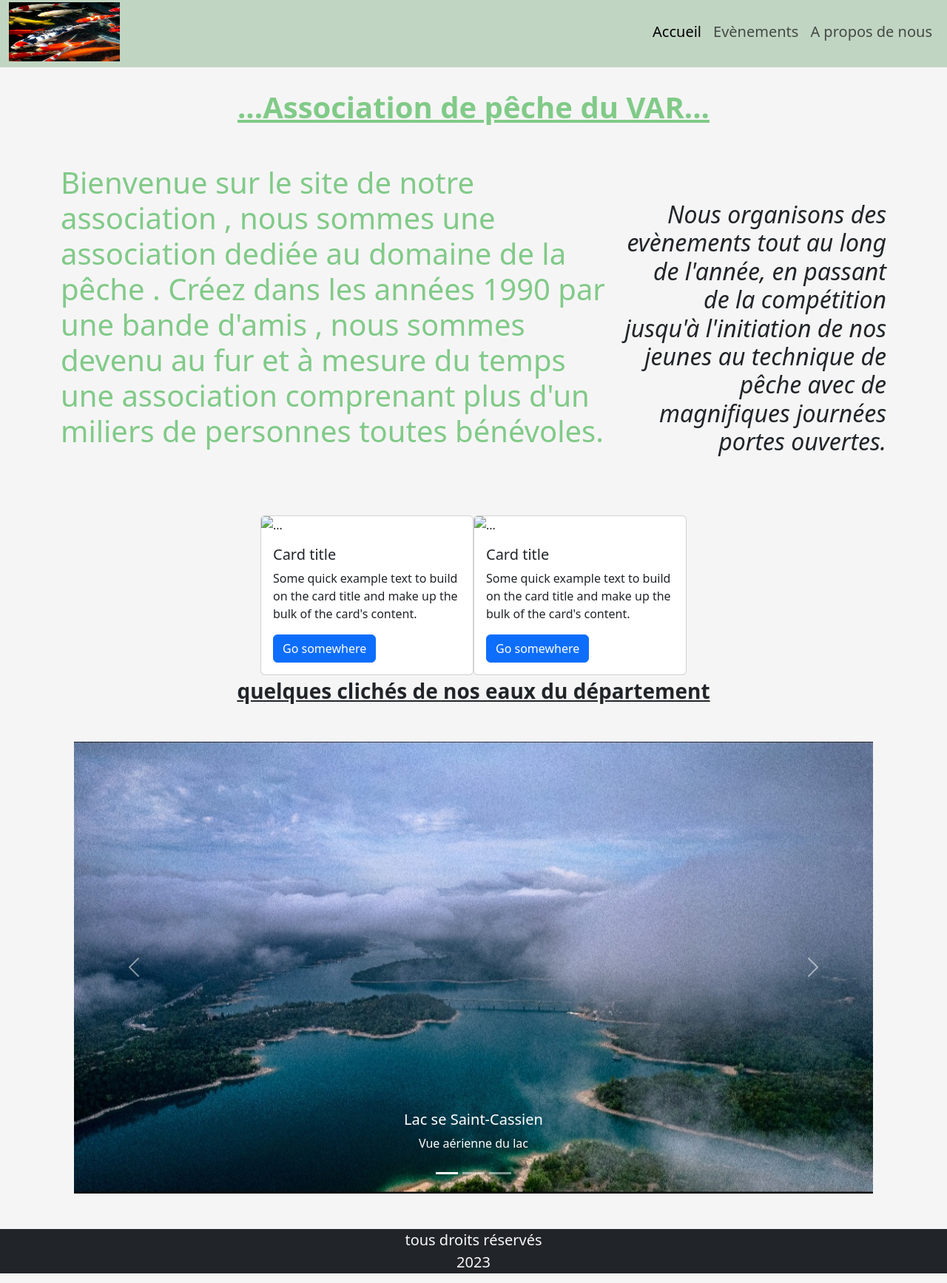
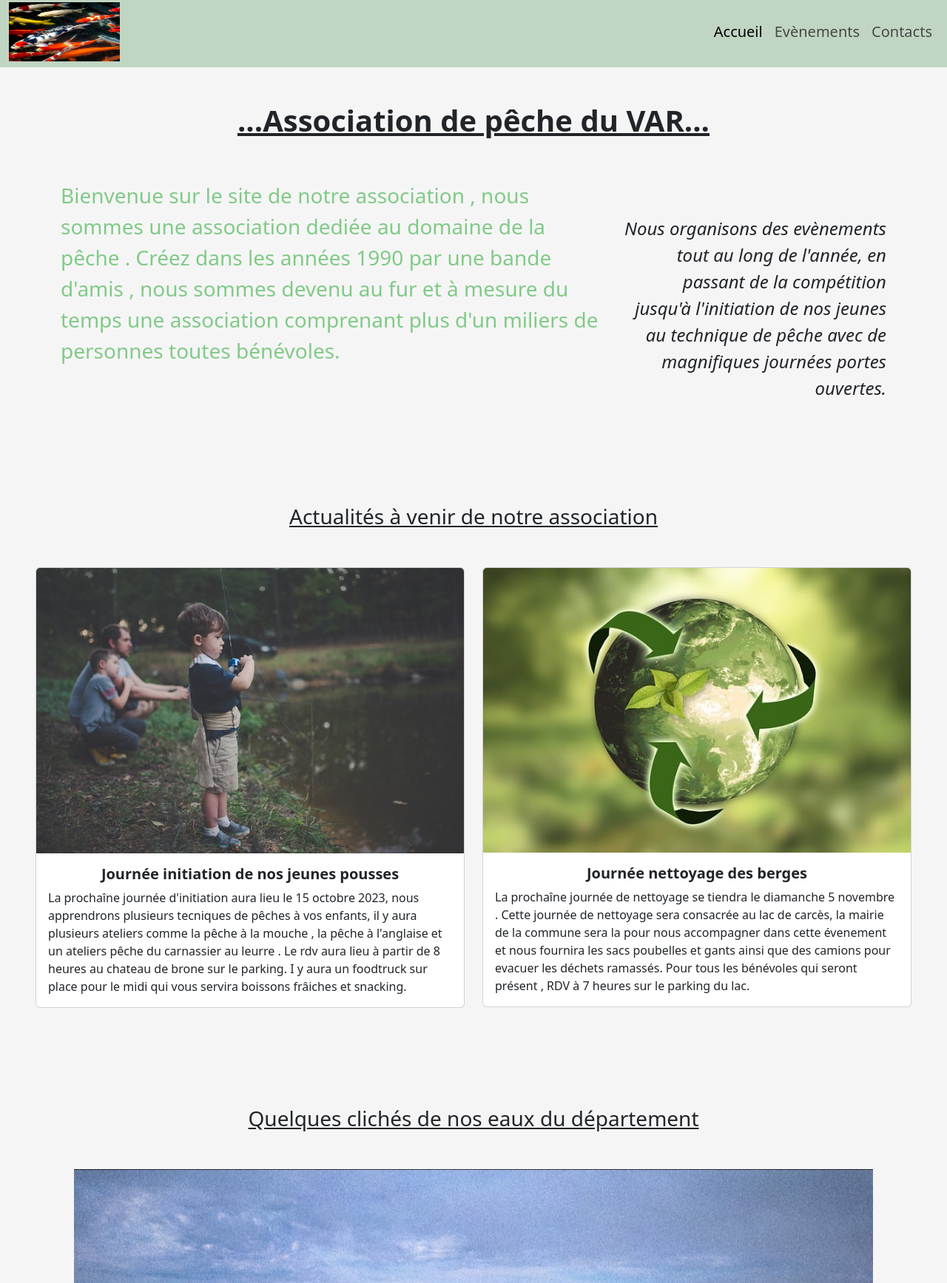
Before and after one commit to NicolasFr83/Association-de-p-che-du-Var, a website: page index.html in a window 1280 px wide. Shown: the part 5-1740 px from the top of the page at 74% size. Drawn offline with nearby package versions, Linux system fonts and the light colour scheme.

Commit message:
added cards on events page

```diff
--- a/css/style.css
+++ b/css/style.css
@@ -19,3 +19,6 @@ body{
 .textcolor{
     color:rgb(129, 202, 136);
 }
+.mt-6{
+    margin-top: 10%;
+}
--- a/index.html
+++ b/index.html
@@ -8,6 +8,7 @@
     <title>Association de pêche du Var</title>
 </head>
 <body>
+<!-- START header -->
     <header>
         <nav class="navbar navbar-expand-lg navcolor">
             <div class="container-fluid" >
@@ -20,67 +21,88 @@
                 <div class="collapse navbar-collapse justify-content-end" id="navbarNavAltMarkup">
                     <div class="navbar-nav">
                         <a class="nav-link  active fs-5" aria-current="page" href="#">Accueil</a>
-                                <a class="nav-link fs-5" href="#">Evènements</a>
-                                <a class="nav-link fs-5" href="#">A propos de nous</a>
+                        <a class="nav-link fs-5" href="events.html">Evènements</a>
+                        <a class="nav-link fs-5" href="contact.html">Contacts</a>
                     </div>
                 </div>
             </div>
         </nav>
     </header>
-            <br>
+    <!-- END header -->
+    <!-- START main -->
     <main>
-                <div class="container-fluid">
-                    <p class="text-sm-center textcolor fw-bold fs-1 text-decoration-underline">
+        <section class="mb-5">
+            <div class="d-flex flex-row  mt-5 justify-content-center">
+                <h1 class="text-center fw-bold fs-1 text-decoration-underline">
                     ...Association de pêche du VAR...
-                    </p>
+                </h1>
             </div>
             <div class="container  mt-5 mb-5">
                 <div class="row">
-                        <div class="col-md-8 mb-2 textcolor">
-                            <h1>Bienvenue sur le site de notre association , nous sommes une association
+                    <div class="col-md-8">
+                        <p class="fs-3 textcolor text-center text-md-start">Bienvenue sur le site de notre association , nous sommes une association
                             dediée au domaine de la pêche .
                             Créez dans les années 1990 par une bande d'amis , nous sommes devenu au fur
                             et à mesure du temps une association comprenant plus d'un miliers de
                             personnes toutes bénévoles.
-                            </h1>
+                        </p>
                     </div>
-                        <div class="col-md-4  fw-lighter fst-italic fs-5 text-lg-end mt-5">
-                            <h2 >
+                    <div class="col-md-4  fw-lighter fst-italic  text-lg-end mt-5">
+                        <p class="fs-4">
                             Nous organisons des evènements tout au long de l'année, en passant
                             de la compétition jusqu'à l'initiation de nos jeunes au technique de
                             pêche avec de magnifiques journées portes ouvertes.
-                            </h2>
-                        </div>
-                        <div></div>
-                    <div></div>
-                </div>
-            </div>
-        <br>
-        <div class="container d-flex justify-content-center row-md-1">
-            <div class="card" style="width: 18rem;">
-                <img src="..." class="card-img-top" alt="...">
-                <div class="card-body">
-                    <h5 class="card-title">Card title</h5>
-                    <p class="card-text">Some quick example text to build on the card title and make up the bulk of the card's content.</p>
-                    <a href="#" class="btn btn-primary">Go somewhere</a>
-                </div>
-            </div>
-            <div class="card " style="width: 18rem;">
-                <img src="..." class="card-img-top" alt="...">
-                <div class="card-body">
-                    <h5 class="card-title">Card title</h5>
-                    <p class="card-text">Some quick example text to build on the card title and make up the bulk of the card's content.</p>
-                    <a href="#" class="btn btn-primary">Go somewhere</a>
+                        </p>
                     </div>
                 </div>
             </div>
+        </section>
 
-        <div class="container">
-            <p class="text-center text-dark fw-bold fs-3 text-decoration-underline">
-                quelques clichés de nos eaux du département
+        <section class="m-5">
+            <div class="container mt-6">
+                <p class="fs-3 text-center text-decoration-underline mb-5">Actualités à venir de notre association</p>
+            </div>
+            <div class="row row-cols-1 row-cols-md-2 g-4">
+                <div class="col">
+                    <div class="card">
+                        <img src="asset/initiations-pêche.jpg" class="card-img-top" alt="jeune pêcheur">
+                        <div class="card-body">
+                            <h5 class="card-title events__card--title text-center fw-bold">Journée initiation de nos jeunes pousses</h5>
+                            <p class="card-text events__card--description">La prochaîne journée
+                            d'initiation aura lieu le 15 octobre 2023, nous apprendrons plusieurs
+                            tecniques de pêches à vos enfants, il y aura plusieurs ateliers comme
+                            la pêche à la mouche , la pêche à l'anglaise et un ateliers pêche du
+                            carnassier au leurre . Le rdv aura lieu à partir de 8 heures au chateau
+                            de brone sur le parking. I y aura un foodtruck sur place pour le midi
+                            qui vous servira boissons frâiches et snacking.  </p>
+                        </div>
+                    </div>
+                </div>
+                <div class="col">
+                    <div class="card">
+                        <img src="asset/nature.jpg" class="card-img-top" alt="logo recyclage">
+                        <div class="card-body">
+                            <h5 class="card-title events__card--title text-center fw-bold">Journée nettoyage des berges </h5>
+                            <p class="card-text events__card--description">La prochaîne journée de nettoyage
+                                se tiendra le diamanche 5 novembre . Cette journée de nettoyage sera
+                                consacrée au lac de carcès, la mairie de la commune sera la pour nous
+                                accompagner dans cette évenement et nous fournira les sacs poubelles
+                                et gants ainsi que des camions pour evacuer les déchets ramassés. Pour
+                                tous les bénévoles qui seront présent , RDV à 7 heures sur le parking du lac.
                             </p>
                         </div>
-        <div class="d-flex justify-content-center align-items-center mt-5">
+                    </div>
+                </div>
+            </div>
+        </section>
+
+        <section class="mt-6">
+            <div class="container">
+                <p class="text-center mt-5 mb-5 fs-3 text-decoration-underline">
+                    Quelques clichés de nos eaux du département
+                </p>
+            </div>
+            <div class="d-flex justify-content-center align-items-center m-5">
                 <div id="carouselExampleCaptions" class="carousel slide">
                     <div class="carousel-indicators">
                         <button type="button" data-bs-target="#carouselExampleCaptions" data-bs-slide-to="0" class="active" aria-current="true" aria-label="Slide 1"></button>
@@ -120,12 +142,15 @@
                     </button>
                     </div>
                 </div>
+        </section>
     </main>
+<!-- END main -->
+<!-- START footer -->
     <footer>
         <div class="container-fluid">
             <div class="row">
-                    <div class="col-md-12 bg-dark text-light text-center fs-5 mt-5">tous droits réservés</div>
-                    <div class="col-md-12 bg-dark text-light text-center fs-5"> 2023</div>
+                <div class="col-md-12 bg-dark text-light text-center text-fs-5 mt-5">tous droits réservés</div>
+                <div class="col-md-12 bg-dark text-light text-center text-fs-6"> 2023</div>
             </div>
         </div>
     </footer>
```
Also changed, not shown: contact.html (added, +59 -0 lines), events.html (added, +115 -0 lines), asset/Design sans titre.png (deleted), asset/concours-truite.jpg (added), asset/initiations-pêche.jpg (added), asset/nature.jpg (added), asset/photo rod-pod.jpg (added), asset/pêcheurs-truites.jpg (added). Lines whose indentation alone changed are shown as unchanged.
